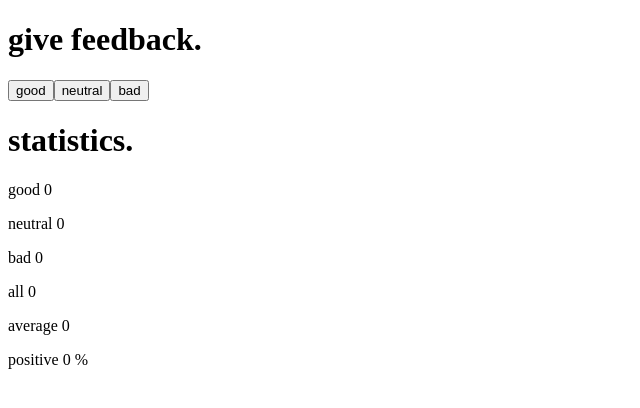
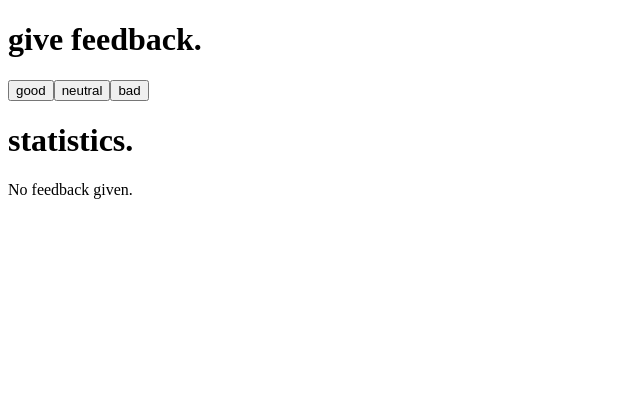
Before and after one commit to OmarIsmail9990/FSO-projects, a React (Vite) app in the folder part 1/exercise 1.6/: page / in a window 1280 px wide. Shown: the top 408 px of the page, without its empty margins (0-640 px from the left). Built offline with nearby package versions, Linux system fonts and the light colour scheme.

Commit message:
exercise 1.9 done

```diff
--- a/part 1/exercise 1.6/src/App.jsx
+++ b/part 1/exercise 1.6/src/App.jsx
@@ -3,6 +3,16 @@
 const Statistics = (props) => {
 
   const { good, neutral, bad } = props
+
+  if (good === 0 && neutral === 0 && bad === 0) {
+    return (
+     <div>
+       <h1>statistics.</h1>
+        <p>No feedback given.</p>
+     </div>
+    )
+  }
+ else {
      return (
         <div>
 
@@ -18,7 +28,7 @@
         </div>
       )
   }
-
+}
 const App = () => {
 
   const [good, setGood] = useState(0)
```
Lines whose indentation alone changed are shown as unchanged.
